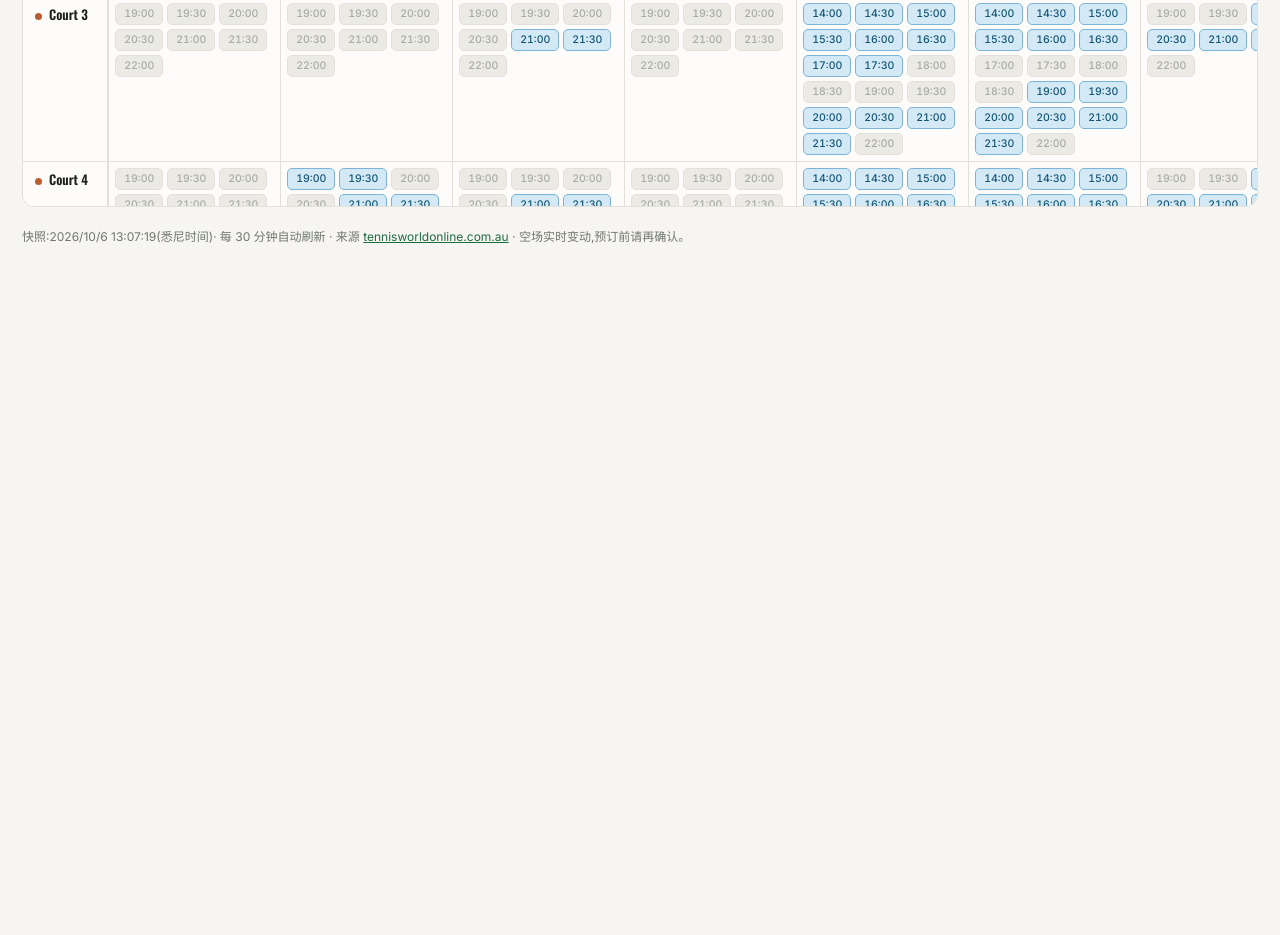
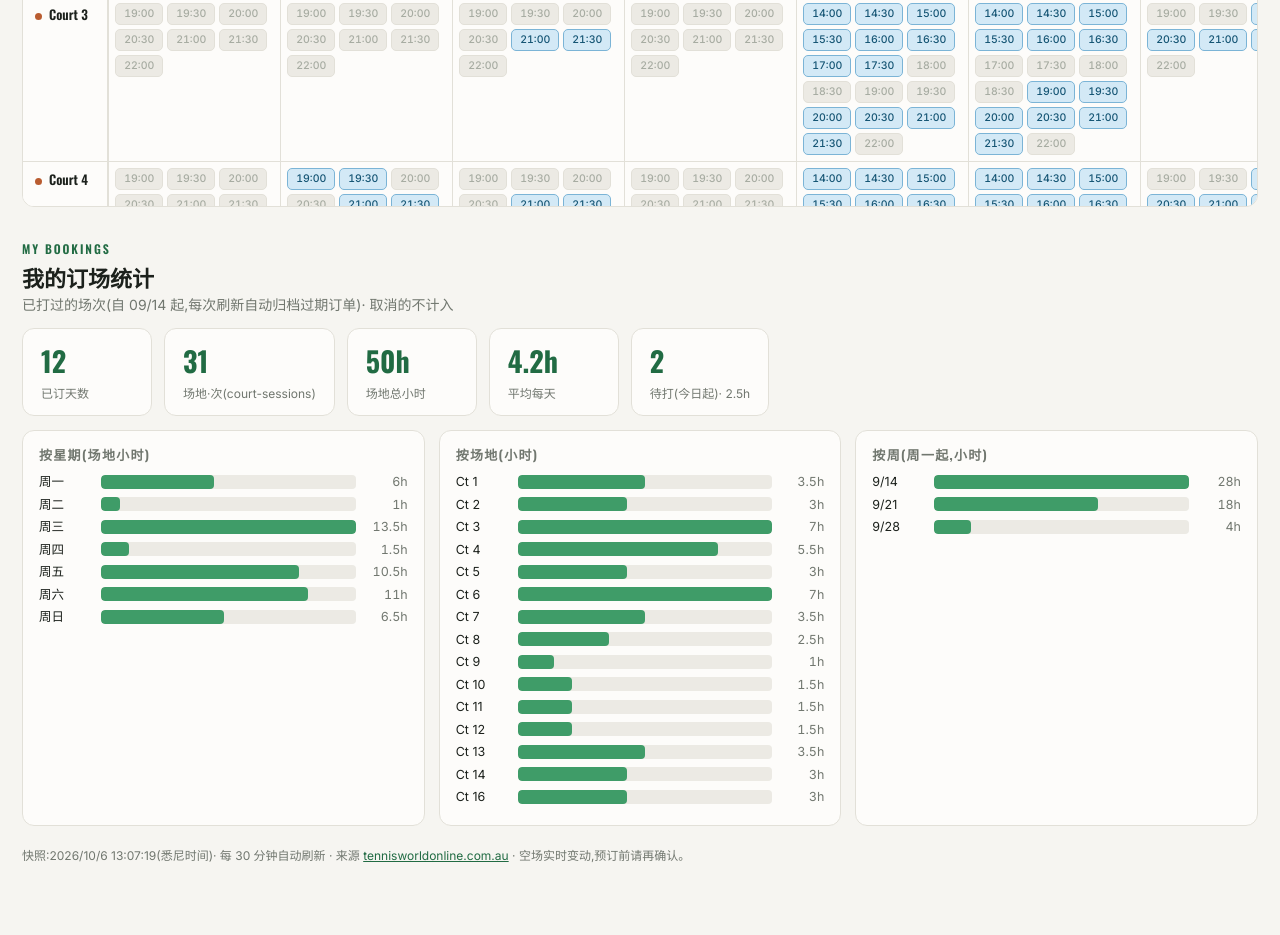
Before and after one commit to 8SeaTATAK/pickleball-tracker, a plain HTML site: page index.html in a window 1280 px wide. Shown: the part 609-1544 px from the top of the page. Before the commit the page ends 924 px from the top, so only its background shows below. Drawn offline with nearby package versions, Linux system fonts and the light colour scheme.

Commit message:
Add my-bookings stats section; archive past bookings to data/history.json (backfilled from git)

```diff
--- /dev/null
+++ b/data/history.json
@@ -0,0 +1,14 @@
+{
+  "2026-09-14": {"Ct2": ["20:00", "20:30", "21:00"], "Ct3": ["20:00", "20:30", "21:00"], "Ct4": ["20:00", "20:30", "21:00"]},
+  "2026-09-16": {"Ct11": ["20:00", "20:30", "21:00"], "Ct12": ["20:00", "20:30", "21:00"], "Ct13": ["19:30", "20:00", "20:30", "21:00"], "Ct14": ["19:30", "20:00", "20:30"], "Ct16": ["19:30", "20:00", "20:30"]},
+  "2026-09-18": {"Ct1": ["20:00", "20:30", "21:00"], "Ct2": ["20:00", "20:30", "21:00"], "Ct3": ["20:00", "20:30", "21:00"]},
+  "2026-09-19": {"Ct13": ["15:30", "16:00", "16:30"], "Ct14": ["15:30", "16:00", "16:30"], "Ct16": ["15:30", "16:00", "16:30"]},
+  "2026-09-20": {"Ct6": ["16:00", "16:30", "17:00", "17:30"], "Ct7": ["16:00", "16:30", "17:00"], "Ct8": ["16:00", "16:30", "17:00"], "Ct10": ["16:00", "16:30", "17:00"]},
+  "2026-09-23": {"Ct3": ["19:30", "20:00", "20:30", "21:00"], "Ct4": ["19:30", "20:00", "20:30", "21:00"]},
+  "2026-09-24": {"Ct6": ["19:30", "20:00", "20:30"]},
+  "2026-09-25": {"Ct1": ["20:00", "20:30", "21:00", "21:30"], "Ct3": ["20:00", "20:30", "21:00", "21:30"], "Ct4": ["20:00", "20:30", "21:00", "21:30"]},
+  "2026-09-26": {"Ct5": ["17:00", "17:30", "18:00"], "Ct6": ["17:00", "17:30", "18:00", "18:30"], "Ct7": ["17:00", "17:30", "18:00", "18:30"], "Ct8": ["17:00", "17:30"]},
+  "2026-09-28": {"Ct5": ["20:00", "20:30", "21:00"]},
+  "2026-09-29": {"Ct9": ["20:00", "20:30"]},
+  "2026-09-30": {"Ct6": ["20:00", "20:30", "21:00"]}
+}
--- a/index.html
+++ b/index.html
@@ -79,6 +79,20 @@ td.cell{padding:6px;min-width:172px}
   box-shadow:0 0 0 1px var(--mine-br) inset}
 td.cell.freeonly .chip.un,td.cell.freeonly .chip.mine{display:none}
 td.cell.freeonly .chips:empty::after,td.cell.freeonly.empty::after{content:'—';color:var(--muted);font-size:12px}
+.stats{margin-top:34px}
+.stats h2{font-family:Oswald,sans-serif;font-weight:700;font-size:22px;margin:.2em 0 .1em}
+.cards{display:flex;gap:12px;flex-wrap:wrap;margin:14px 0}
+.card{background:var(--card);border:1px solid var(--line);border-radius:12px;padding:12px 18px;min-width:130px}
+.card b{display:block;font-family:Oswald,sans-serif;font-size:28px;color:var(--turf);font-variant-numeric:tabular-nums}
+.card span{font-size:12px;color:var(--muted)}
+.charts{display:grid;grid-template-columns:repeat(auto-fit,minmax(280px,1fr));gap:14px}
+.panel{background:var(--card);border:1px solid var(--line);border-radius:12px;padding:14px 16px}
+.panel h3{margin:0 0 10px;font-family:Oswald,sans-serif;font-size:13px;text-transform:uppercase;letter-spacing:.1em;color:var(--muted)}
+.bar{display:flex;align-items:center;gap:8px;margin:5px 0;font-size:12.5px}
+.bar .l{width:54px;flex:none;color:var(--ink)}
+.bar .t{flex:1;background:var(--un-bg);border-radius:4px;height:14px;overflow:hidden}
+.bar .t i{display:block;height:100%;background:var(--mine-br);border-radius:4px}
+.bar .v{width:44px;flex:none;text-align:right;font-variant-numeric:tabular-nums;color:var(--muted)}
 footer{margin-top:22px;font-size:12px;color:var(--muted)}
 footer a{color:var(--turf)}
 .loading,.err{padding:40px 0;text-align:center;color:var(--muted)}
@@ -96,6 +110,7 @@ footer a{color:var(--turf)}
     <span class="hint">点击顶部日期 → 该列只显示可预订</span>
   </div>
   <div id="board" class="board"><div class="loading">加载中…</div></div>
+  <section class="stats" id="stats"></section>
   <footer id="footer"></footer>
 </div>
 
@@ -112,15 +127,57 @@ const WE=['14:00','14:30','15:00','15:30','16:00','16:30','17:00','17:30','18:00
 
 async function load(){
   const bust = '?t=' + Date.now();
-  const [availRes, mineRes] = await Promise.all([
+  const [availRes, mineRes, histRes] = await Promise.all([
     fetch('data/availability.json'+bust),
-    fetch('data/mine.json'+bust).catch(()=>null)
+    fetch('data/mine.json'+bust).catch(()=>null),
+    fetch('data/history.json'+bust).catch(()=>null)
   ]);
   if(!availRes.ok) throw new Error('availability.json fetch failed');
   const avail = await availRes.json();
   let mine = {};
   if(mineRes && mineRes.ok) mine = await mineRes.json();
   render(avail.data||{}, mine, avail.generatedAt);
+  let hist = {};
+  if(histRes && histRes.ok) hist = await histRes.json();
+  renderStats(hist, mine);
+}
+
+function renderStats(HIST, MINE){
+  const sum=(m)=>{ // m: {date:{court:[slots]}} -> aggregates (1 slot = 0.5h)
+    const r={slots:0,sessions:0,days:0,dow:Array(7).fill(0),court:{},week:{}};
+    for(const [date,cs] of Object.entries(m)){
+      const n=Object.values(cs).reduce((a,v)=>a+v.length,0); if(!n) continue;
+      r.days++; r.slots+=n; r.sessions+=Object.keys(cs).length;
+      const d=new Date(date+'T00:00:00'); r.dow[d.getDay()]+=n/2;
+      for(const [c,v] of Object.entries(cs)) r.court[c]=(r.court[c]||0)+v.length/2;
+      const mon=new Date(d); mon.setDate(d.getDate()-((d.getDay()+6)%7));
+      const wk=`${mon.getMonth()+1}/${mon.getDate()}`;r.week[wk]=(r.week[wk]||0)+n/2;
+    }
+    return r;
+  };
+  const past=sum(HIST), up=sum(MINE);
+  const bars=(rows,unit)=>{const mx=Math.max(1,...rows.map(r=>r[1]));
+    return rows.map(([l,v])=>`<div class="bar"><span class="l">${l}</span><span class="t"><i style="width:${v/mx*100}%"></i></span><span class="v">${v}${unit}</span></div>`).join('')||'<div class="sub">暂无数据</div>';};
+  const dowRows=[1,2,3,4,5,6,0].map(i=>[DOWCN[i],past.dow[i]]);
+  const courtRows=Object.entries(past.court).sort((a,b)=>+a[0].slice(2)-+b[0].slice(2)).map(([c,v])=>['Ct '+c.slice(2),v]);
+  const weekRows=Object.entries(past.week);
+  const el=document.getElementById('stats');
+  const dates=Object.keys(HIST).sort();
+  const since=dates.length?dates[0].slice(5).replace('-','/'):'';
+  el.innerHTML=`<div class="eyebrow">My Bookings</div><h2>我的订场统计</h2>
+   <p class="sub">已打过的场次(自 ${since} 起,每次刷新自动归档过期订单)· 取消的不计入</p>
+   <div class="cards">
+    <div class="card"><b>${past.days}</b><span>已订天数</span></div>
+    <div class="card"><b>${past.sessions}</b><span>场地·次(court-sessions)</span></div>
+    <div class="card"><b>${past.slots/2}h</b><span>场地总小时</span></div>
+    <div class="card"><b>${past.days?(past.slots/2/past.days).toFixed(1):0}h</b><span>平均每天</span></div>
+    <div class="card"><b>${up.sessions}</b><span>待打(今日起)· ${up.slots/2}h</span></div>
+   </div>
+   <div class="charts">
+    <div class="panel"><h3>按星期(场地小时)</h3>${bars(dowRows,'h')}</div>
+    <div class="panel"><h3>按场地(小时)</h3>${bars(courtRows,'h')}</div>
+    <div class="panel"><h3>按周(周一起,小时)</h3>${bars(weekRows,'h')}</div>
+   </div>`;
 }
 
 function render(DATA, MINE, generatedAt){
```
Also changed, not shown: scrape.mjs (+8 -0 lines).
